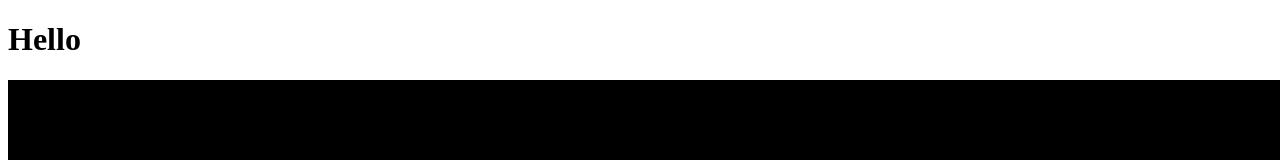
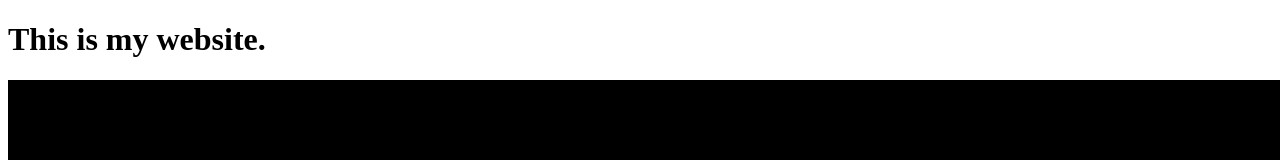
Before and after one commit to ethanelstein/firstwebsite, a plain HTML site: page index.html in a window 1280 px wide. Shown: the top 160 px of the page. Drawn offline with Linux system fonts and the light colour scheme.

Commit message:
Change header

```diff
--- a/index.html
+++ b/index.html
@@ -6,7 +6,7 @@
     <title>My Test Page</title>
   </head>
   <body>
-    <h1>Hello</h1>
+    <h1>This is my website.</h1>
     <img src="images/bald_eagle.jpg"/>
     <script src="scripts/main.js"></script>
   </body>
```
